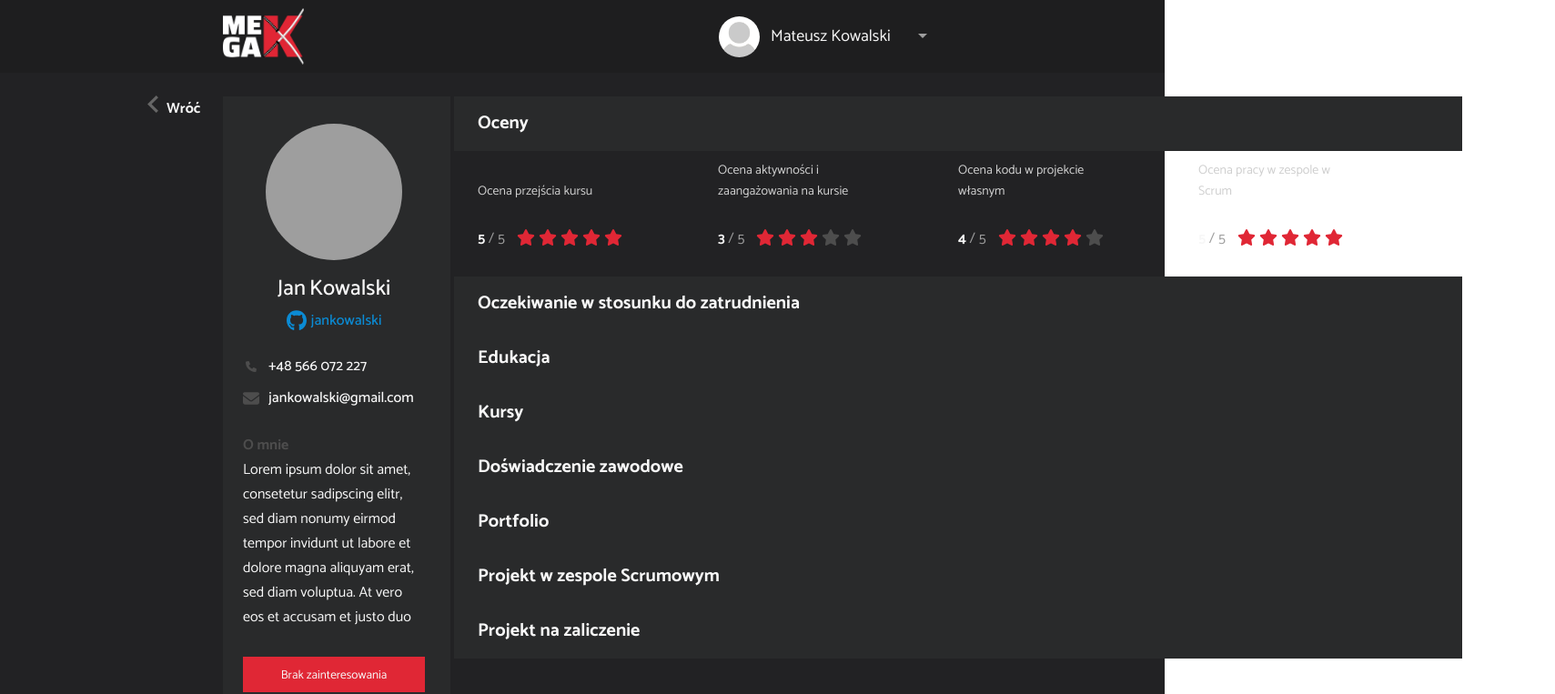
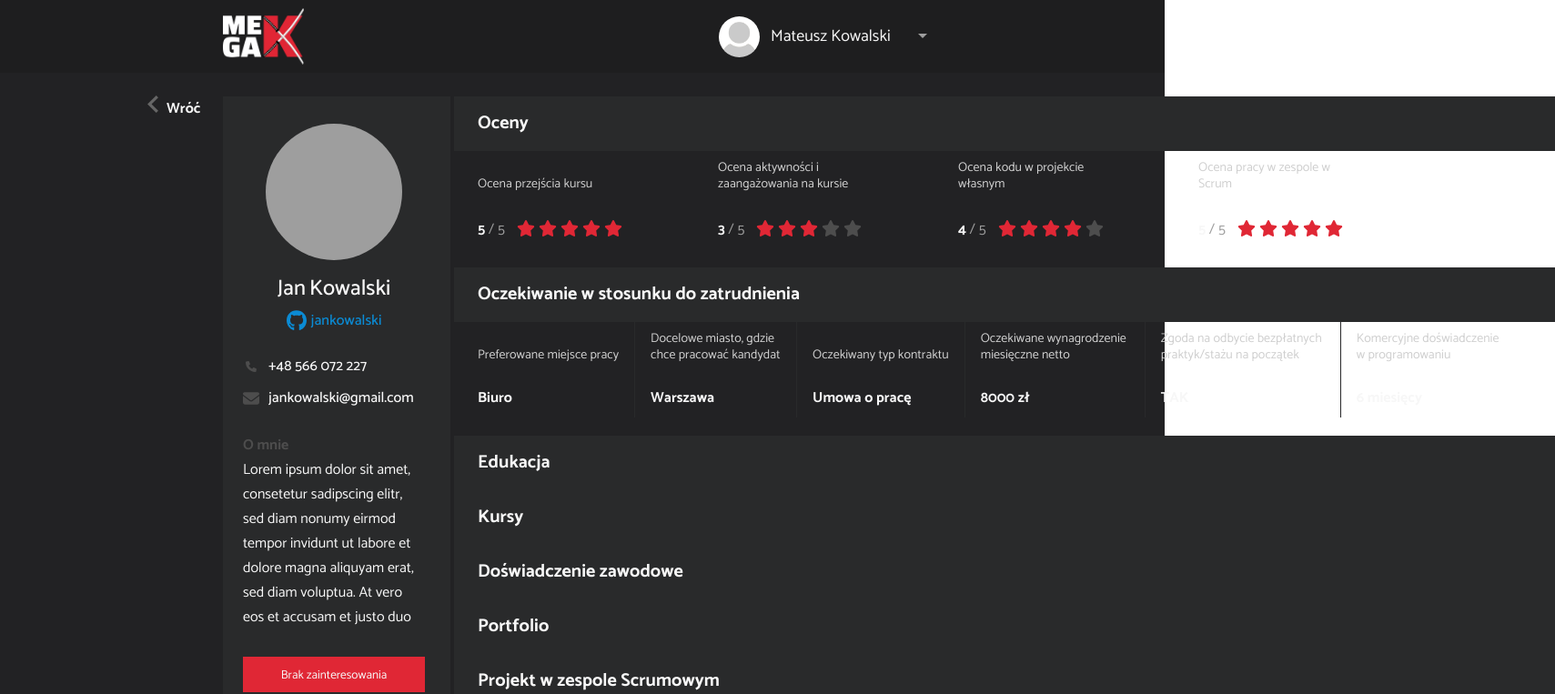
Before and after one commit to tomczer2t/head_hunter_front, a React (Create React App) app: page /user/cv in a window 1280 px wide. Shown: the top 763 px of the page at 91% size, 1709 px wide, since content can reach past the window. Built offline with nearby package versions, Linux system fonts and the light colour scheme; grey boxes are pictures that could not be loaded.

Commit message:
Add ExpectationElement component.

```diff
--- a/src/components/UserCv/UserTable/DegreeElement/DegreeElement.css
+++ b/src/components/UserCv/UserTable/DegreeElement/DegreeElement.css
@@ -9,6 +9,7 @@
   color: var(--cv-user-module-text-rate-expectation-color);
   font-size: 0.875rem;
   font-weight: 400;
+  line-height: 1.125rem;
   margin: 0 0 1.5rem 0;
 }
 
--- /dev/null
+++ b/src/components/UserCv/UserTable/ExpectationElement/ExpectationElement.css
@@ -0,0 +1,58 @@
+.Expectation {
+  justify-content: end;
+  display: flex;
+  flex-direction: column;
+  margin-right: 2.1875rem;
+  position: relative;
+}
+
+.Expectation::after {
+  content: '';
+  background-color: var(--cv-user-module-user-description-color);
+  position: absolute;
+  right: -1.125rem;
+  top: -0.625rem;
+  width: 1px;
+  height: 6.5625rem;
+}
+
+.Expectation:last-child::after {
+  display: none;
+}
+
+.Expectation__title {
+  color: var(--cv-user-module-text-rate-expectation-color);
+  font-size: 0.875rem;
+  font-weight: 400;
+  line-height: 1.125rem;
+  margin: 0 0 1.5rem 0;
+}
+
+.Expectation:nth-child(1) .Expectation__title {
+  width: max-content;
+}
+
+.Expectation:nth-child(2) .Expectation__title {
+  width: 8.9375rem;
+}
+
+.Expectation:nth-child(3) .Expectation__title {
+  width: max-content;
+}
+
+.Expectation:nth-child(4) .Expectation__title {
+  width: 10.1875rem;
+}
+
+.Expectation:nth-child(5) .Expectation__title {
+  width: 11.25rem;
+}
+
+.Expectation:nth-child(6) .Expectation__title {
+  width: 9.8125rem;
+}
+
+.Expectation__value {
+  font-size: 1rem;
+  font-weight: 700;
+}
--- /dev/null
+++ b/src/components/UserCv/UserTable/ExpectationElement/ExpectationElement.tsx
@@ -0,0 +1,17 @@
+import React from 'react';
+
+import './ExpectationElement.css';
+
+interface Props {
+  title: string;
+  value: string;
+}
+
+export const Expectation = ({ title, value }: Props) => {
+  return (
+    <div className="Expectation">
+      <h4 className="Expectation__title">{title}</h4>
+      <span className="Expectation__value">{value}</span>
+    </div>
+  );
+};
--- a/src/components/UserCv/UserTable/UserTable.css
+++ b/src/components/UserCv/UserTable/UserTable.css
@@ -1,4 +1,5 @@
-.UserTable__degrees-container {
+.UserTable__container {
   display: flex;
-  padding: 0.625rem 1.625rem 1.75rem;
+  padding: 0.625rem 1.625rem 1rem;
+  margin-bottom: 0.75rem;
 }
--- a/src/components/UserCv/UserTable/UserTable.tsx
+++ b/src/components/UserCv/UserTable/UserTable.tsx
@@ -1,6 +1,7 @@
 import React from 'react';
 import { UserTableHeader } from './UserTableHeader/UserTableHeader';
 import { DegreeElement } from './DegreeElement/DegreeElement';
+import { Expectation } from './ExpectationElement/ExpectationElement';
 
 import './UserTable.css';
 
@@ -8,7 +9,7 @@ export const UserTable = () => {
   return (
     <div className="UserTable">
       <UserTableHeader title="Oceny" />
-      <div className="UserTable__degrees-container">
+      <div className="UserTable__container">
         <DegreeElement title="Ocena przejścia kursu" stars={5} />
         <DegreeElement
           title="Ocena aktywności i zaangażowania na kursie"
@@ -18,6 +19,26 @@ export const UserTable = () => {
         <DegreeElement title="Ocena pracy w zespole w Scrum" stars={5} />
       </div>
       <UserTableHeader title="Oczekiwanie w stosunku do zatrudnienia" />
+      <div className="UserTable__container">
+        <Expectation title="Preferowane miejsce pracy" value="Biuro" />
+        <Expectation
+          title="Docelowe miasto, gdzie chce pracować kandydat"
+          value="Warszawa"
+        />
+        <Expectation title="Oczekiwany typ kontraktu" value="Umowa o pracę" />
+        <Expectation
+          title="Oczekiwane wynagrodzenie miesięczne netto"
+          value="8000 zł"
+        />
+        <Expectation
+          title="Zgoda na odbycie bezpłatnych praktyk/stażu na początek"
+          value="TAK"
+        />
+        <Expectation
+          title="Komercyjne doświadczenie w programowaniu"
+          value="6 miesięcy"
+        />
+      </div>
       <UserTableHeader title="Edukacja" />
       <UserTableHeader title="Kursy" />
       <UserTableHeader title="Doświadczenie zawodowe" />
```
